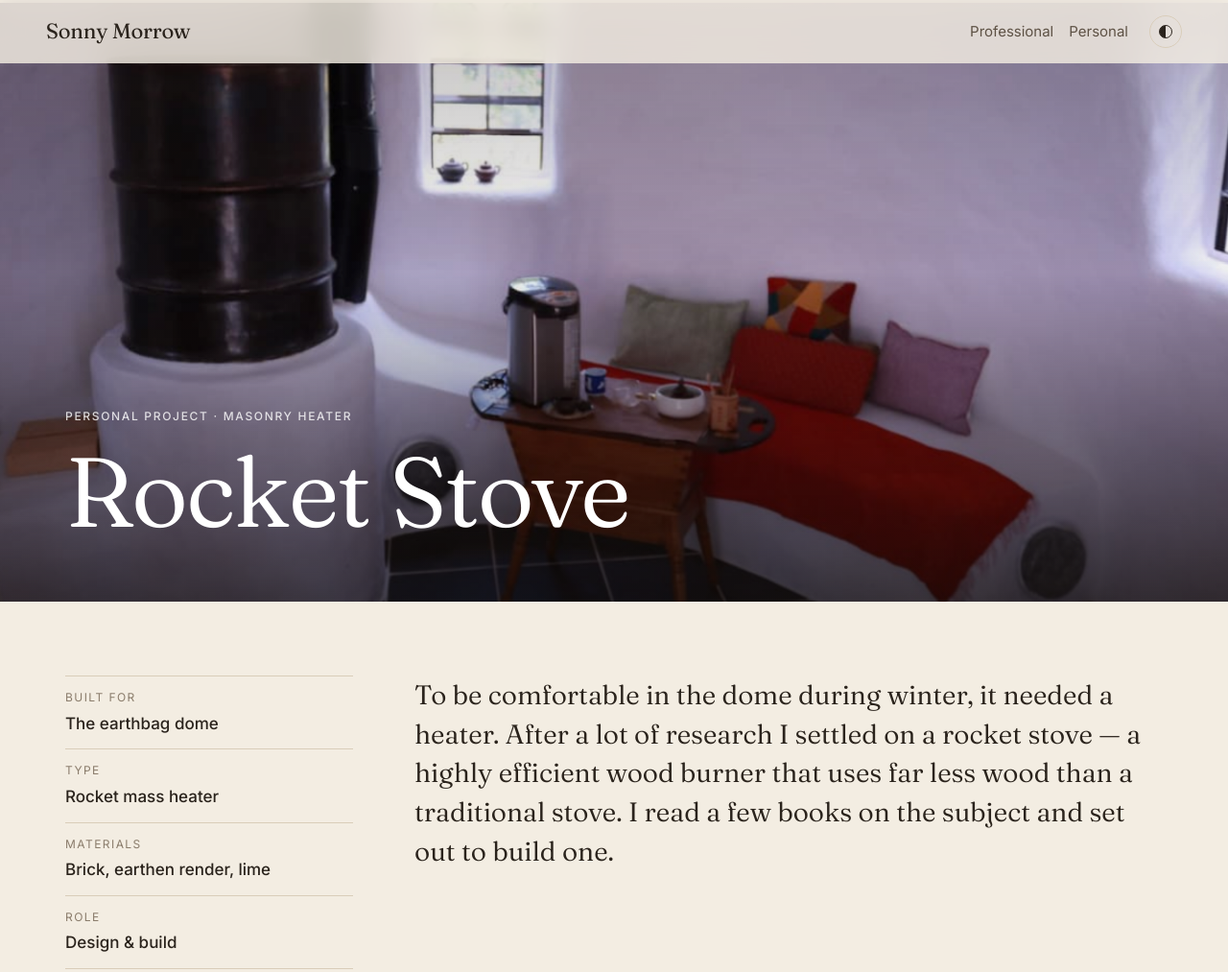
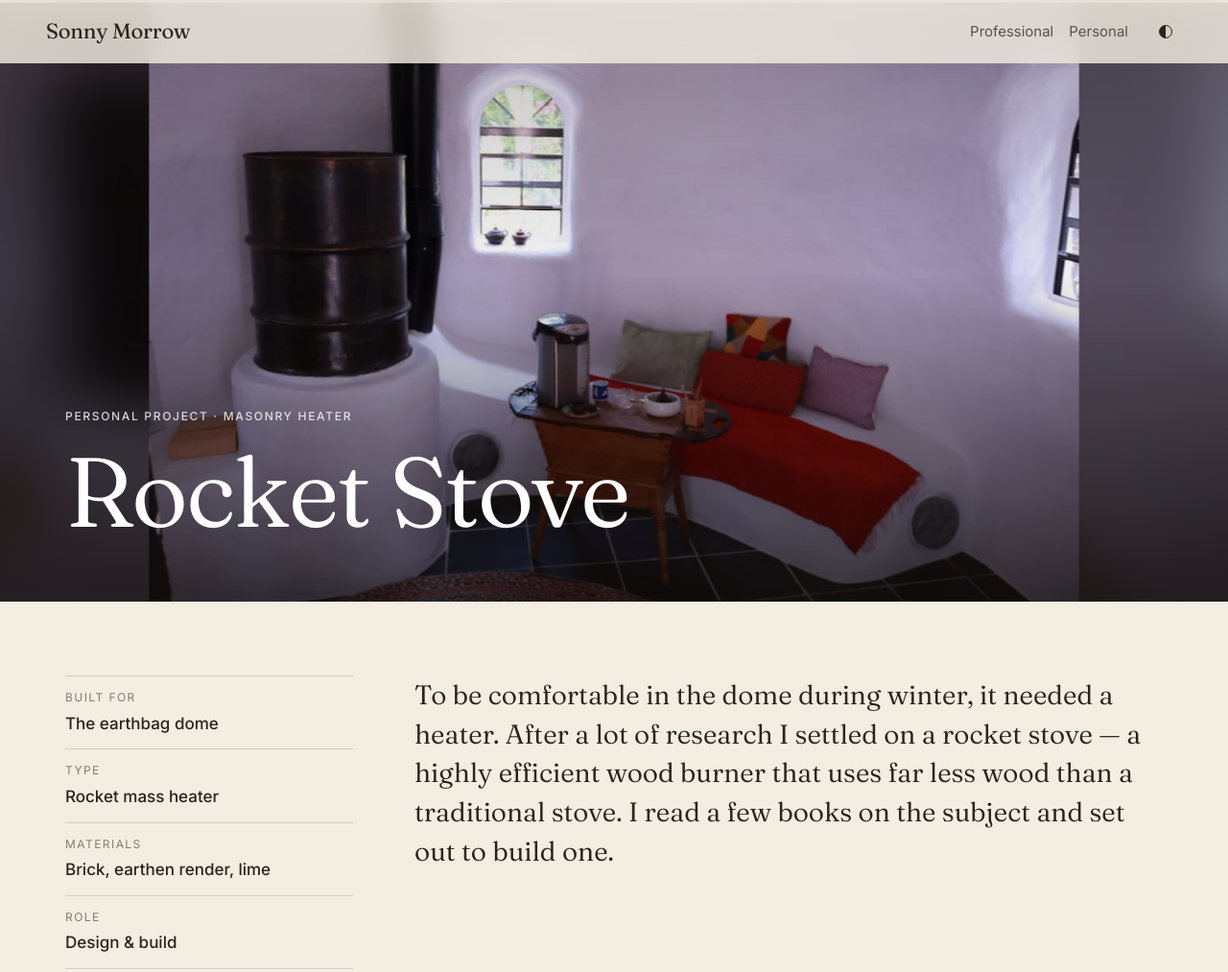
Before and after one commit to sunderlandmorrow/sonnymorrow.com, a plain HTML site: page projects/rocket-stove/index.html in a window 1280 px wide. Shown: the top 1013 px of the page at 96% size. Drawn offline with Linux system fonts and the light colour scheme.

Commit message:
Rocket stove banner: show the whole photo
Co-Authored-By: Claude Opus 5.5 <noreply@anthropic.com>

```diff
--- a/projects/rocket-stove/index.html
+++ b/projects/rocket-stove/index.html
@@ -28,8 +28,8 @@
 </header>
 <main>
 <section class="p-hero">
-
-  <img src="../../images/4.12.jpeg" width="1200" height="800" alt="Rocket Stove" style="object-position:12% 68%" fetchpriority="high" decoding="async" sizes="100vw">
+  <img src="../../images/4.12.jpeg" width="1200" height="800" alt="" class="p-hero-fill" loading="lazy" decoding="async" sizes="100vw">
+  <img src="../../images/4.12.jpeg" width="1200" height="800" alt="Rocket Stove" class="p-hero-whole" fetchpriority="high" decoding="async" sizes="100vw">
   <div class="p-hero-text wrap">
     <span class="kicker">Personal project · Masonry heater</span>
     <h1>Rocket Stove</h1>
--- a/tools/content.mjs
+++ b/tools/content.mjs
@@ -310,7 +310,7 @@ export const projects = [
     cover: '4.12.jpeg',
     coverPos: '15% 50%',
     hero: '4.12.jpeg',
-    heroPos: '12% 68%',
+    heroFit: 'whole', // show the whole stove in the banner
     meta: [
       ['Built for', 'The earthbag dome'],
       ['Type', 'Rocket mass heater'],
```
